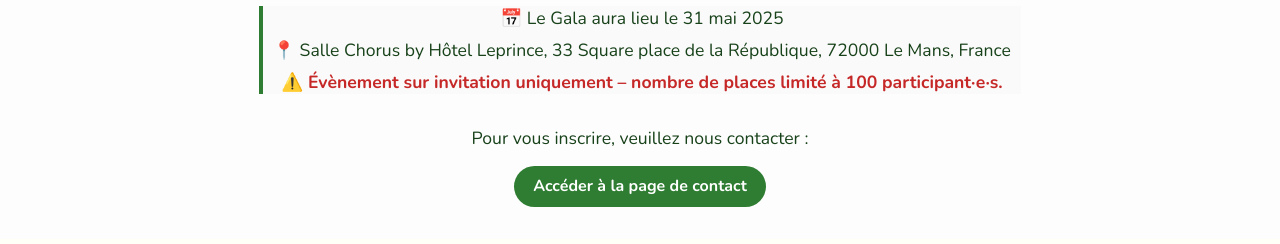
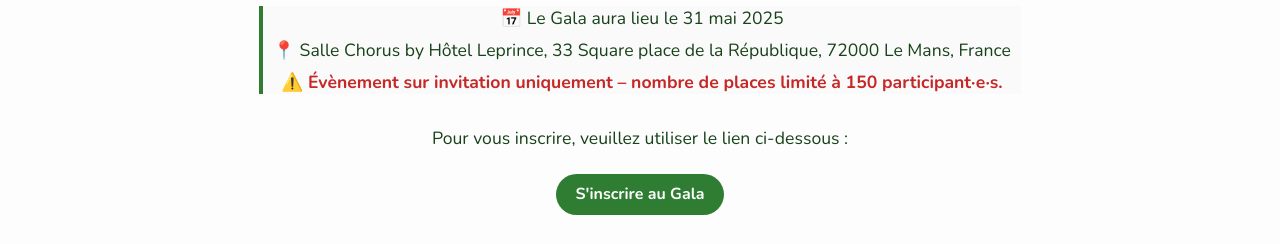
Before and after one commit to Jottiana/le-colibri-indien, a React (Vite) app: page /le-colibri-indien/event in a window 1280 px wide. Shown: the part 1123-1367 px from the top of the page. Built offline with nearby package versions, Linux system fonts and the light colour scheme.

Commit message:
feat(Event page): add registration button for charity gala

```diff
--- a/src/data/translations/en.ts
+++ b/src/data/translations/en.ts
@@ -32,7 +32,7 @@ export const en = {
 			mapsLink: "https://maps.google.com/?q=Chorus+by+Hotel+Leprince,+Le+Mans",
 		},
 		invitationNote:
-			"This event is by invitation only, as attendance is limited to 100 guests.",
+			"This event is by invitation only, as attendance is limited to 150 guests.",
 	},
 	contact: {
 		title: "Contact us",
@@ -100,9 +100,9 @@ export const en = {
 			date: "📅 The Gala will take place on May 31, 2025",
 			location:
 				"📍 Salle Chorus by Hôtel Leprince, 33 Square place de la République, 72000 Le Mans, France",
-			note: "⚠️ Invitation-only event - seating limited to 100 participants.",
-			cta: "To register, please contact us:",
-			contactLink: "Go to contact page",
+			note: "⚠️ Invitation-only event - seating limited to 150 participants.",
+			cta: "To register, please use the link below:",
+			inscriptionLinkText: "Register for the Gala",
 			addToCalendar: "Add to my calendar",
 			dateBox: "MAY 31, 2025",
 			locationBox:
--- a/src/data/translations/fr.ts
+++ b/src/data/translations/fr.ts
@@ -33,7 +33,7 @@ export const fr = {
 			mapsLink: "https://maps.google.com/?q=Chorus+by+Hotel+Leprince,+Le+Mans",
 		},
 		invitationNote:
-			"L’évènement est accessible uniquement sur invitation, le nombre de places étant limité à 100 participant·e·s.",
+			"L’évènement est accessible uniquement sur invitation, le nombre de places étant limité à 150 participant·e·s.",
 	},
 
 	contact: {
@@ -96,6 +96,7 @@ export const fr = {
 		more: "en savoir plus",
 		less: "voir moins",
 	},
+
 	event: {
 		h1: "Gala de charité",
 		intro:
@@ -105,9 +106,9 @@ export const fr = {
 		date: "📅 Le Gala aura lieu le 31 mai 2025",
 		location:
 			"📍 Salle Chorus by Hôtel Leprince, 33 Square place de la République, 72000 Le Mans, France",
-		note: "⚠️ Évènement sur invitation uniquement – nombre de places limité à 100 participant·e·s.",
-		cta: "Pour vous inscrire, veuillez nous contacter :",
-		contactLink: "Accéder à la page de contact",
+		note: "⚠️ Évènement sur invitation uniquement – nombre de places limité à 150 participant·e·s.",
+		cta: "Pour vous inscrire, veuillez utiliser le lien ci-dessous :",
+		inscriptionLinkText: "S'inscrire au Gala",
 		addToCalendar: "Ajouter à mon agenda",
 		dateBox: "31 MAI 2025",
 		locationBox:
--- a/src/pages/Event/Event.css
+++ b/src/pages/Event/Event.css
@@ -113,9 +113,9 @@
 	margin-bottom: 0.5rem;
 }
 
-.event-contact-link {
+.event-register-link {
 	display: inline-block;
-	margin-top: 0.5rem;
+	margin-top: 1rem;
 	padding: 0.6rem 1.2rem;
 	background-color: var(--tertiary-color);
 	color: white;
@@ -125,7 +125,7 @@
 	transition: background-color 0.3s ease;
 }
 
-.event-contact-link:hover {
+.event-register-link:hover {
 	background-color: #004d40;
 }
 
--- a/src/pages/Event/Event.tsx
+++ b/src/pages/Event/Event.tsx
@@ -60,9 +60,14 @@ function Event() {
 
 				<div className="event-cta">
 					<p>{t.cta}</p>
-					<Link to="/contact" className="event-contact-link">
-						{t.contactLink}
-					</Link>
+					<a
+						href="https://www.helloasso.com/associations/association-le-colibri-indien/evenements/billetterie-gala-de-charite"
+						target="_blank"
+						rel="noopener noreferrer"
+						className="event-register-link"
+					>
+						{t.inscriptionLinkText}
+					</a>
 				</div>
 			</section>
 		</div>
```
